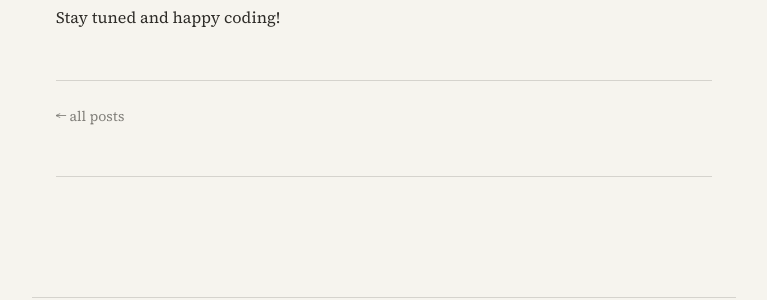
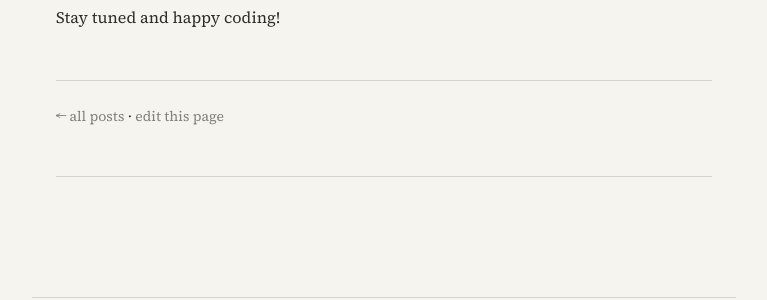
Before and after one commit to spzSource/spzSource.github.io, a Jekyll site: the page built from _posts/2019-06-08-using-msi-in-net-core.md, in a window 1280 px wide. Shown: the part 1059-1359 px from the top of the page, without its empty margins (256-1023 px from the left). Built offline with Jekyll 4.4.1, drawn with Linux system fonts in a browser that asks for light colours; comment, search, counter and statistics services are not loaded.

Commit message:
Add 'Edit this page' link to post footer
Links to the post's source file on GitHub using site.github.repository_url
with a fallback to the hardcoded repo URL. Closes #35.

```diff
--- a/_layouts/post.html
+++ b/_layouts/post.html
@@ -16,7 +16,12 @@ layout: default
   </div>
 
   <footer class="post-footer">
-    <a href="{{ '/' | relative_url }}">← all posts</a>
+    <a href="{{ '/' | relative_url }}">← all posts</a> ·
+    {% if site.github.repository_url %}
+    <a href="{{ site.github.repository_url }}/edit/master/{{ page.path }}">edit this page</a>
+    {% else %}
+    <a href="https://github.com/{{ site.github_username }}/spzSource.github.io/edit/master/{{ page.path }}">edit this page</a>
+    {% endif %}
   </footer>
 </article>
 
```
